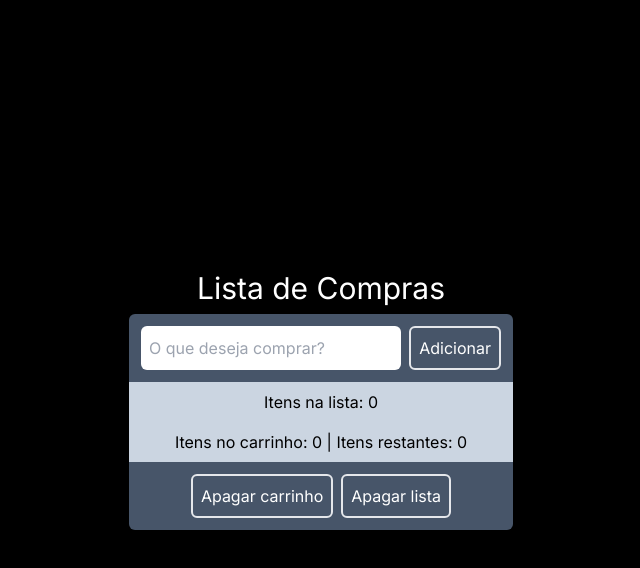
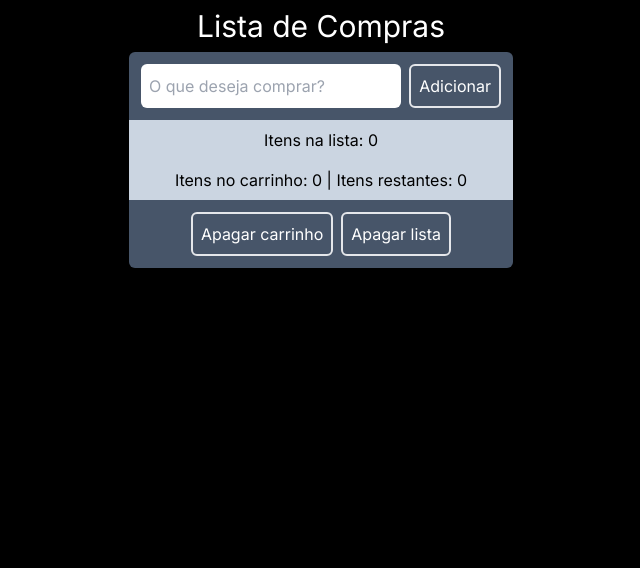
Before and after one commit to Viniciuslrz/shoppinglist, a Next.js app: page / in a window 1280 px wide. Shown: the top 568 px of the page, without its empty margins (319-959 px from the left). Built offline with nearby package versions, Linux system fonts and the light colour scheme.

Commit message:
Reallocating app to top of the page

```diff
--- a/src/app/page.tsx
+++ b/src/app/page.tsx
@@ -67,7 +67,7 @@ const page = ()=>{
   }
 
   return(
-    <div className="w-screen h-screen flex flex-col justify-center items-center bg-black text-white">
+    <div className="w-screen h-screen flex flex-col items-center bg-black text-white pt-2">
       <h3 className="text-3xl">Lista de Compras</h3>
       <div className="border-solid border-1 border-slate-600 bg-slate-600 rounded-t-md mt-2 p-3 w-96 flex">
           <input onKeyDown={(e)=>{if(e.key==="Enter"){handleAdicionar(item)}}} className="grow rounded-md p-2 text-black" type="text" placeholder="O que deseja comprar?" value={item} onChange={e => setItem(e.target.value)}/>
```
